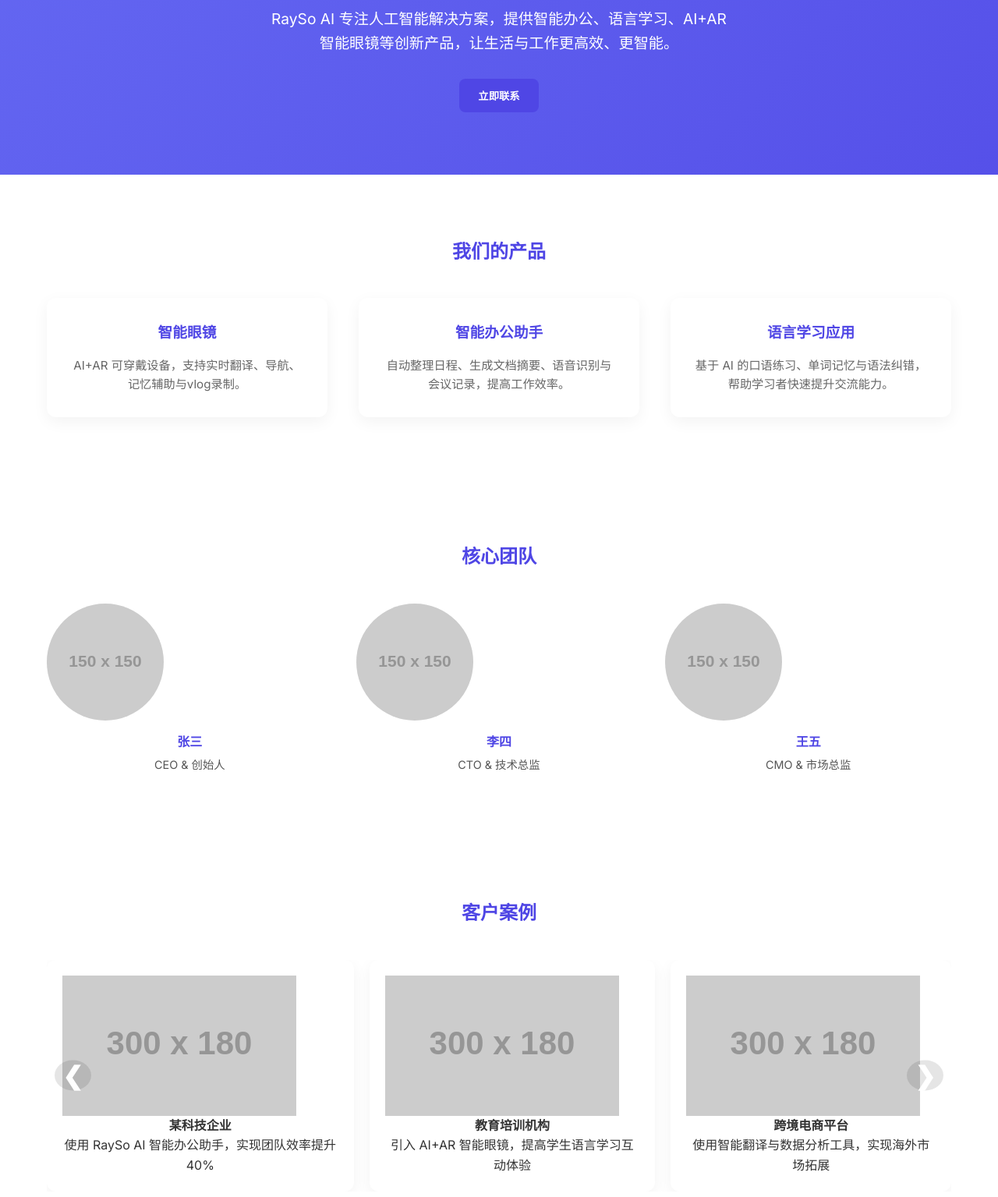
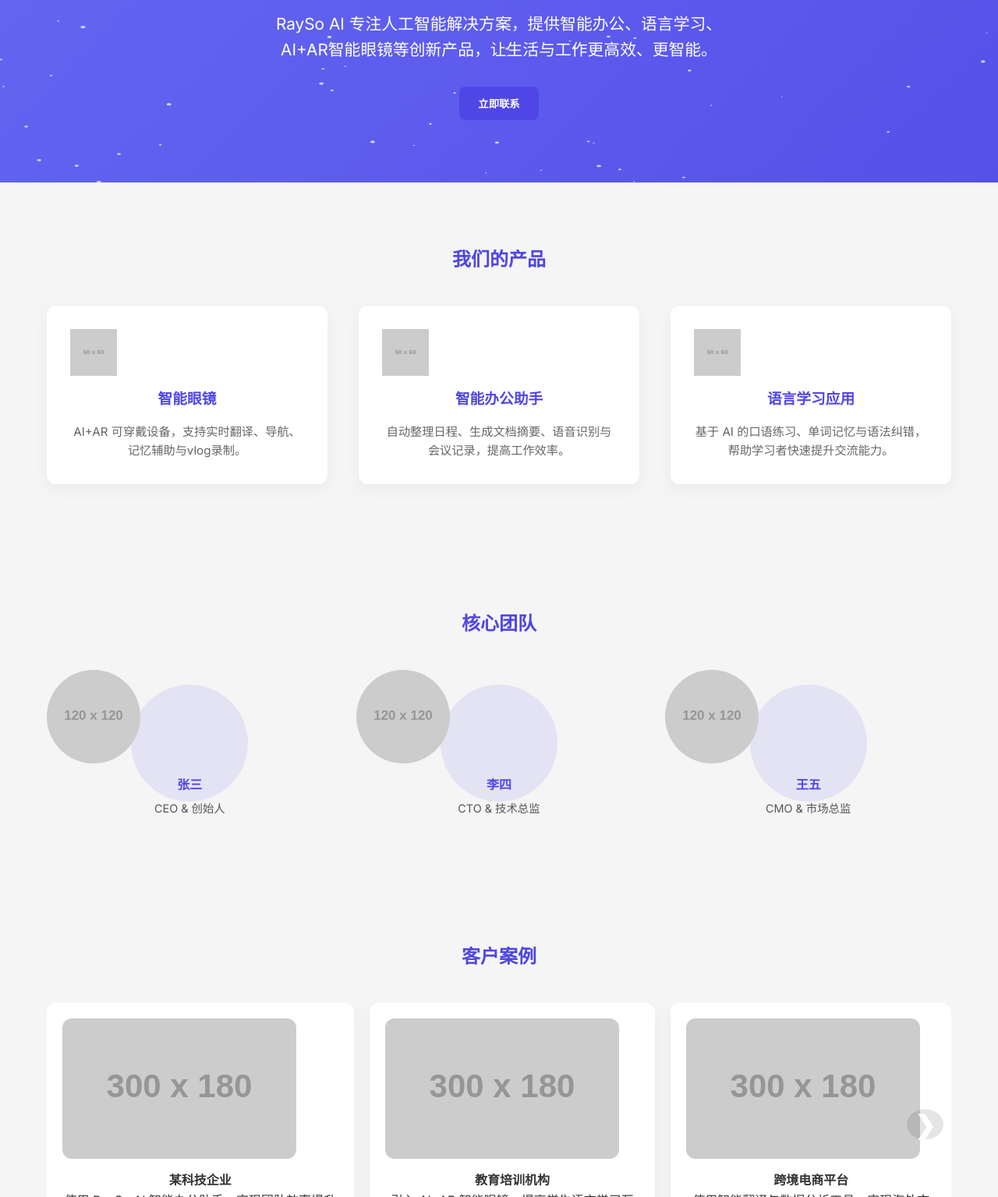
Before and after one commit to RayShen520/seo-article-generator, a plain HTML site: page index.html in a window 1280 px wide. Shown: the part 281-1816 px from the top of the page at 78% size. Drawn offline with nearby package versions, Linux system fonts and the light colour scheme; placeholder pictures from the web are drawn by us.

Commit message:
Add files via upload

```diff
--- a/index.html
+++ b/index.html
@@ -7,78 +7,73 @@
   <title>RaySo AI - 智能科技引领未来</title>
   <link href="https://fonts.googleapis.com/css2?family=Inter:wght@400;600;700&display=swap" rel="stylesheet">
   <style>
-    /* 全局样式 */
-    * { margin: 0; padding: 0; box-sizing: border-box; font-family: 'Inter', sans-serif; }
-    body { line-height: 1.6; color: #333; scroll-behavior: smooth; }
-    a { text-decoration: none; color: inherit; }
-    img { max-width: 100%; display: block; }
-    section { padding: 80px 20px; }
-    .container { max-width: 1200px; margin: 0 auto; }
-    button { cursor: pointer; border: none; border-radius: 8px; padding: 12px 24px; background: #4f46e5; color: #fff; font-weight: 600; transition: all 0.3s; }
-    button:hover { background: #3730a3; transform: translateY(-2px); }
+    * {margin:0;padding:0;box-sizing:border-box;font-family:'Inter',sans-serif;}
+    body{line-height:1.6;color:#333;scroll-behavior:smooth;background:#f5f5f5;overflow-x:hidden;}
+    a{text-decoration:none;color:inherit;}
+    img{max-width:100%;display:block;}
+    section{padding:80px 20px;position:relative;}
+    .container{max-width:1200px;margin:0 auto;}
+    button{cursor:pointer;border:none;border-radius:8px;padding:12px 24px;background:#4f46e5;color:#fff;font-weight:600;transition:all 0.3s;}
+    button:hover{background:#3730a3;transform:translateY(-2px);}
 
     /* 导航 */
-    nav { display: flex; justify-content: space-between; align-items: center; padding: 20px; background: #fff; position: sticky; top: 0; z-index: 1000; box-shadow: 0 2px 6px rgba(0,0,0,0.05);}
-    nav .logo { font-size: 1.5rem; font-weight: 700; color: #4f46e5; }
-    nav ul { display: flex; gap: 20px; list-style: none; }
-    nav ul li { font-weight: 500; }
-    nav ul li a:hover { color: #4f46e5; }
+    nav{display:flex;justify-content:space-between;align-items:center;padding:20px;background:#fff;position:sticky;top:0;z-index:1000;box-shadow:0 2px 6px rgba(0,0,0,0.05);}
+    nav .logo{font-size:1.5rem;font-weight:700;color:#4f46e5;}
+    nav ul{display:flex;gap:20px;list-style:none;}
+    nav ul li{font-weight:500;}
+    nav ul li a:hover{color:#4f46e5;}
 
     /* Hero */
-    .hero { display: flex; flex-direction: column; align-items: center; justify-content: center; text-align: center; padding: 120px 20px 80px; background: linear-gradient(-45deg, #4f46e5, #6366f1, #8b5cf6, #4f46e5); background-size: 400% 400%; color: #fff; animation: gradientBG 15s ease infinite; }
-    @keyframes gradientBG {
-      0% { background-position: 0% 50%; }
-      50% { background-position: 100% 50%; }
-      100% { background-position: 0% 50%; }
-    }
-    .hero h1 { font-size: 2.8rem; margin-bottom: 20px; opacity:0; transform:translateY(30px); transition: all 1s ease; }
-    .hero p { font-size: 1.2rem; margin-bottom: 30px; max-width: 600px; opacity:0; transform:translateY(30px); transition: all 1s ease 0.3s; }
+    .hero{display:flex;flex-direction:column;align-items:center;justify-content:center;text-align:center;padding:120px 20px 80px;
+          background:linear-gradient(-45deg,#4f46e5,#6366f1,#8b5cf6,#4f46e5);background-size:400% 400%;color:#fff;animation:gradientBG 15s ease infinite;position:relative;overflow:hidden;}
+    @keyframes gradientBG{0%{background-position:0% 50%}50%{background-position:100% 50%}100%{background-position:0% 50%}}
+    .hero h1{font-size:3rem;margin-bottom:20px;opacity:0;transform:translateY(30px);transition:all 1s ease;}
+    .hero p{font-size:1.3rem;margin-bottom:30px;max-width:600px;opacity:0;transform:translateY(30px);transition:all 1s ease 0.3s;}
+    #particles-canvas{position:absolute;top:0;left:0;width:100%;height:100%;z-index:0;}
 
     /* 产品模块 */
-    .products { display: grid; grid-template-columns: repeat(auto-fit, minmax(280px, 1fr)); gap: 40px; margin-top: 40px; }
-    .product-card { background: #fff; padding: 30px; border-radius: 12px; box-shadow: 0 6px 20px rgba(0,0,0,0.05); text-align: center; transition: all 0.5s; opacity:0; transform:translateY(30px); }
-    .product-card:hover { transform: translateY(-10px) scale(1.05); box-shadow: 0 10px 30px rgba(0,0,0,0.1); }
-    .product-card h3 { margin-bottom: 15px; color: #4f46e5; }
-    .product-card p { color: #666; font-size: 0.95rem; }
+    .products{display:grid;grid-template-columns:repeat(auto-fit,minmax(280px,1fr));gap:40px;margin-top:40px;}
+    .product-card{background:#fff;padding:30px;border-radius:12px;box-shadow:0 6px 20px rgba(0,0,0,0.05);text-align:center;transition:all 0.5s;opacity:0;transform:translateY(30px);position:relative;}
+    .product-card:hover{transform:translateY(-10px) scale(1.05);box-shadow:0 10px 30px rgba(0,0,0,0.1);}
+    .product-card img.icon{width:60px;margin-bottom:15px;transition:transform 0.5s;}
+    .product-card:hover img.icon{transform:translateY(-5px) scale(1.1);}
+    .product-card h3{margin-bottom:15px;color:#4f46e5;}
+    .product-card p{color:#666;font-size:0.95rem;}
 
     /* 团队模块 */
-    .team { display: grid; grid-template-columns: repeat(auto-fit, minmax(220px, 1fr)); gap: 30px; margin-top: 40px; }
-    .member-card { text-align: center; opacity:0; transform:translateY(30px); transition: all 0.5s; }
-    .member-card img { border-radius: 50%; margin-bottom: 15px; }
-    .member-card h4 { margin-bottom: 5px; color: #4f46e5; }
-    .member-card p { font-size: 0.9rem; color: #555; }
+    .team{display:grid;grid-template-columns:repeat(auto-fit,minmax(220px,1fr));gap:30px;margin-top:40px;}
+    .member-card{text-align:center;opacity:0;transform:translateY(30px);transition:all 0.5s;position:relative;}
+    .member-card img{border-radius:50%;margin-bottom:15px;width:120px;height:120px;}
+    .member-card h4{margin-bottom:5px;color:#4f46e5;}
+    .member-card p{font-size:0.9rem;color:#555;}
+    .member-card .circle-bg{position:absolute;top:50%;left:50%;width:150px;height:150px;margin:-75px 0 0 -75px;border-radius:50%;background:rgba(79,70,229,0.1);z-index:-1;transition:all 0.5s;}
+    .member-card:hover .circle-bg{transform:scale(1.1);}
+
+    /* 客户案例轮播 */
+    .carousel{position:relative;overflow:hidden;margin-top:40px;}
+    .carousel-track{display:flex;transition:transform 0.5s ease;gap:20px;}
+    .case-card{min-width:300px;background:#fff;border-radius:12px;padding:20px;box-shadow:0 6px 20px rgba(0,0,0,0.05);text-align:center;opacity:0;transform:translateY(30px);}
+    .case-card img{border-radius:12px;margin-bottom:15px;}
+    .carousel button{position:absolute;top:50%;transform:translateY(-50%);background:rgba(0,0,0,0.1);border:none;font-size:2rem;padding:0 10px;border-radius:50%;cursor:pointer;transition:0.3s;}
+    .carousel button:hover{background:rgba(0,0,0,0.2);}
+    .prev{left:10px;}
+    .next{right:10px;}
+    @media (max-width:768px){.case-card{min-width:80%;}}
+
+    /* AI+AR 产品互动效果 */
+    .interactive-demo{display:flex;justify-content:center;margin-top:40px;}
+    #three-container{width:400px;height:300px;}
+    @media(max-width:768px){#three-container{width:80%;height:250px;}}
 
     /* 联系我们模块 */
-    .contact form { max-width: 600px; margin: 0 auto; display: flex; flex-direction: column; gap: 15px; opacity:0; transform:translateY(30px); transition: all 0.5s; }
-    .contact input, .contact textarea { padding: 12px; border: 1px solid #ccc; border-radius: 8px; width: 100%; font-size: 1rem; }
-    .contact textarea { resize: vertical; min-height: 120px; }
-
-    /* 客户案例轮播 */
-    .carousel { position: relative; overflow: hidden; margin-top:40px; }
-    .carousel-track { display: flex; transition: transform 0.5s ease; gap: 20px; }
-    .case-card { min-width: 300px; background:#fff; border-radius:12px; padding:20px; box-shadow:0 6px 20px rgba(0,0,0,0.05); text-align:center; }
-    .carousel button { position: absolute; top:50%; transform: translateY(-50%); background: rgba(0,0,0,0.1); border:none; font-size:2rem; padding:0 10px; border-radius:50%; cursor:pointer; transition:0.3s; }
-    .carousel button:hover { background: rgba(0,0,0,0.2); }
-    .prev { left: 10px; }
-    .next { right: 10px; }
-    @media (max-width:768px){ .case-card { min-width: 80%; } }
-
-    /* AI+AR 产品互动效果 */
-    .interactive-demo { display:flex; justify-content:center; margin-top:40px; }
-    .product-img { position:relative; width:400px; transition: transform 0.5s; }
-    .product-img:hover { transform: scale(1.05) rotateY(10deg); }
-    .feature { position:absolute; background: rgba(79,70,229,0.8); color:#fff; padding:5px 10px; border-radius:6px; font-size:0.9rem; pointer-events:none; opacity:0; transition:0.5s; }
-    .product-img:hover .feature { opacity:1; }
-    @media(max-width:768px){ .product-img{ width:80%; } }
+    .contact{background:rgba(255,255,255,0.8);backdrop-filter:blur(10px);border-radius:12px;}
+    .contact form{max-width:600px;margin:0 auto;display:flex;flex-direction:column;gap:15px;opacity:0;transform:translateY(30px);transition:all 0.5s;}
+    .contact input,.contact textarea{padding:12px;border:1px solid #ccc;border-radius:8px;width:100%;font-size:1rem;transition:0.3s;}
+    .contact input:focus,.contact textarea:focus{border-color:#4f46e5;outline:none;box-shadow:0 0 10px rgba(79,70,229,0.3);}
+    .contact button{align-self:center;}
 
     /* Footer */
-    footer { text-align: center; padding: 30px 20px; background: #f9f9f9; font-size: 0.9rem; color: #666; }
-
-    /* 响应式 */
-    @media (max-width: 768px) {
-      .hero h1 { font-size: 2rem; }
-      .hero p { font-size: 1rem; }
-    }
+    footer{text-align:center;padding:30px 20px;background:#f9f9f9;font-size:0.9rem;color:#666;}
   </style>
 </head>
 <body>
@@ -97,6 +92,7 @@
 
   <!-- Hero -->
   <section class="hero">
+    <canvas id="particles-canvas"></canvas>
     <h1 class="fade-up">智能科技，引领未来</h1>
     <p class="fade-up">RaySo AI 专注人工智能解决方案，提供智能办公、语言学习、AI+AR智能眼镜等创新产品，让生活与工作更高效、更智能。</p>
     <button onclick="document.getElementById('contact').scrollIntoView({behavior:'smooth'})">立即联系</button>
@@ -104,66 +100,33 @@
 
   <!-- 产品 -->
   <section id="products" class="container">
-    <h2 style="text-align:center; color:#4f46e5;">我们的产品</h2>
+    <h2 style="text-align:center;color:#4f46e5;">我们的产品</h2>
     <div class="products">
-      <div class="product-card">
-        <h3>智能眼镜</h3>
-        <p>AI+AR 可穿戴设备，支持实时翻译、导航、记忆辅助与vlog录制。</p>
-      </div>
-      <div class="product-card">
-        <h3>智能办公助手</h3>
-        <p>自动整理日程、生成文档摘要、语音识别与会议记录，提高工作效率。</p>
-      </div>
-      <div class="product-card">
-        <h3>语言学习应用</h3>
-        <p>基于 AI 的口语练习、单词记忆与语法纠错，帮助学习者快速提升交流能力。</p>
-      </div>
+      <div class="product-card"><img class="icon" src="https://via.placeholder.com/60" alt="眼镜图标"><h3>智能眼镜</h3><p>AI+AR 可穿戴设备，支持实时翻译、导航、记忆辅助与vlog录制。</p></div>
+      <div class="product-card"><img class="icon" src="https://via.placeholder.com/60" alt="办公图标"><h3>智能办公助手</h3><p>自动整理日程、生成文档摘要、语音识别与会议记录，提高工作效率。</p></div>
+      <div class="product-card"><img class="icon" src="https://via.placeholder.com/60" alt="学习图标"><h3>语言学习应用</h3><p>基于 AI 的口语练习、单词记忆与语法纠错，帮助学习者快速提升交流能力。</p></div>
     </div>
   </section>
 
   <!-- 团队 -->
   <section id="team" class="container">
-    <h2 style="text-align:center; color:#4f46e5;">核心团队</h2>
+    <h2 style="text-align:center;color:#4f46e5;">核心团队</h2>
     <div class="team">
-      <div class="member-card">
-        <img src="https://via.placeholder.com/150" alt="CEO">
-        <h4>张三</h4>
-        <p>CEO & 创始人</p>
-      </div>
-      <div class="member-card">
-        <img src="https://via.placeholder.com/150" alt="CTO">
-        <h4>李四</h4>
-        <p>CTO & 技术总监</p>
-      </div>
-      <div class="member-card">
-        <img src="https://via.placeholder.com/150" alt="CMO">
-        <h4>王五</h4>
-        <p>CMO & 市场总监</p>
-      </div>
+      <div class="member-card"><div class="circle-bg"></div><img src="https://via.placeholder.com/120" alt="CEO"><h4>张三</h4><p>CEO & 创始人</p></div>
+      <div class="member-card"><div class="circle-bg"></div><img src="https://via.placeholder.com/120" alt="CTO"><h4>李四</h4><p>CTO & 技术总监</p></div>
+      <div class="member-card"><div class="circle-bg"></div><img src="https://via.placeholder.com/120" alt="CMO"><h4>王五</h4><p>CMO & 市场总监</p></div>
     </div>
   </section>
 
   <!-- 客户案例轮播 -->
   <section id="cases" class="container">
-    <h2 style="text-align:center; color:#4f46e5;">客户案例</h2>
+    <h2 style="text-align:center;color:#4f46e5;">客户案例</h2>
     <div class="carousel">
       <button class="prev">&#10094;</button>
       <div class="carousel-track">
-        <div class="case-card">
-          <img src="https://via.placeholder.com/300x180" alt="客户1">
-          <h4>某科技企业</h4>
-          <p>使用 RaySo AI 智能办公助手，实现团队效率提升 40%</p>
-        </div>
-        <div class="case-card">
-          <img src="https://via.placeholder.com/300x180" alt="客户2">
-          <h4>教育培训机构</h4>
-          <p>引入 AI+AR 智能眼镜，提高学生语言学习互动体验</p>
-        </div>
-        <div class="case-card">
-          <img src="https://via.placeholder.com/300x180" alt="客户3">
-          <h4>跨境电商平台</h4>
-          <p>使用智能翻译与数据分析工具，实现海外市场拓展</p>
-        </div>
+        <div class="case-card"><img src="https://via.placeholder.com/300x180" alt="客户1"><h4>某科技企业</h4><p>使用 RaySo AI 智能办公助手，实现团队效率提升 40%</p></div>
+        <div class="case-card"><img src="https://via.placeholder.com/300x180" alt="客户2"><h4>教育培训机构</h4><p>引入 AI+AR 智能眼镜，提高学生语言学习互动体验</p></div>
+        <div class="case-card"><img src="https://via.placeholder.com/300x180" alt="客户3"><h4>跨境电商平台</h4><p>使用智能翻译与数据分析工具，实现海外市场拓展</p></div>
       </div>
       <button class="next">&#10095;</button>
     </div>
@@ -171,20 +134,15 @@
 
   <!-- AI+AR 产品互动效果 -->
   <section id="interactive" class="container">
-    <h2 style="text-align:center; color:#4f46e5;">AI+AR 智能眼镜互动展示</h2>
+    <h2 style="text-align:center;color:#4f46e5;">AI+AR 智能眼镜互动展示</h2>
     <div class="interactive-demo">
-      <div class="product-img">
-        <img src="https://via.placeholder.com/400x300" alt="智能眼镜">
-        <div class="feature" style="top:20%; left:60%;">实时翻译</div>
-        <div class="feature" style="top:50%; left:30%;">导航提示</div>
-        <div class="feature" style="top:70%; left:70%;">vlog录制</div>
-      </div>
+      <div id="three-container"></div>
     </div>
   </section>
 
   <!-- 联系我们 -->
   <section id="contact" class="contact container">
-    <h2 style="text-align:center; color:#4f46e5;">联系我们</h2>
+    <h2 style="text-align:center;color:#4f46e5;">联系我们</h2>
     <form action="https://formspree.io/f/yourformid" method="POST">
       <input type="text" name="name" placeholder="姓名" required>
       <input type="email" name="email" placeholder="邮箱" required>
@@ -194,41 +152,63 @@
   </section>
 
   <!-- Footer -->
-  <footer>
-    &copy; 2025 RaySo AI. 保留所有权利.
-  </footer>
+  <footer>&copy; 2025 RaySo AI. 保留所有权利.</footer>
 
-  <!-- JS 动画 & 客户案例轮播 -->
+  <!-- JS -->
+  <script src="https://cdn.jsdelivr.net/npm/three@0.158.0/build/three.min.js"></script>
+  <script src="https://cdn.jsdelivr.net/npm/three@0.158.0/examples/js/controls/OrbitControls.js"></script>
+  <script src="https://cdn.jsdelivr.net/npm/three@0.158.0/examples/js/loaders/GLTFLoader.js"></script>
   <script>
     // 滚动动画
-    const fadeElements = document.querySelectorAll('.fade-up, .product-card, .member-card, .contact form');
-    function handleScroll() {
-      const triggerBottom = window.innerHeight * 0.85;
-      fadeElements.forEach(el => {
-        const boxTop = el.getBoundingClientRect().top;
-        if(boxTop < triggerBottom){
-          el.style.opacity = 1;
-          el.style.transform = 'translateY(0)';
-        }
-      });
-    }
-    window.addEventListener('scroll', handleScroll);
-    window.addEventListener('load', handleScroll);
+    const fadeElements = document.querySelectorAll('.fade-up,.product-card,.member-card,.case-card,.contact form');
+    function handleScroll(){ const triggerBottom = window.innerHeight*0.85; fadeElements.forEach(el=>{ const boxTop = el.getBoundingClientRect().top; if(boxTop<triggerBottom){ el.style.opacity=1; el.style.transform='translateY(0)'; } }); }
+    window.addEventListener('scroll',handleScroll); window.addEventListener('load',handleScroll);
 
     // 客户案例轮播
-    const track = document.querySelector('.carousel-track');
-    const prevBtn = document.querySelector('.prev');
-    const nextBtn = document.querySelector('.next');
-    let index = 0;
+    const track=document.querySelector('.carousel-track'); const prevBtn=document.querySelector('.prev'); const nextBtn=document.querySelector('.next'); let index=0;
+    function updateCarousel(){ const width=track.children[0].offsetWidth+20; track.style.transform=`translateX(${-index*width}px)`; }
+    nextBtn.addEventListener('click',()=>{index=(index+1)%track.children.length;updateCarousel();});
+    prevBtn.addEventListener('click',()=>{index=(index-1+track.children.length)%track.children.length;updateCarousel();});
+    window.addEventListener('resize',updateCarousel);
 
-    function updateCarousel(){
-      const width = track.children[0].offsetWidth + 20;
-      track.style.transform = `translateX(${-index * width}px)`;
-    }
+    // Hero 粒子背景
+    const canvas=document.getElementById('particles-canvas'); const ctx=canvas.getContext('2d'); let particles=[];
+    function resizeCanvas(){canvas.width=window.innerWidth;canvas.height=window.innerHeight;}
+    window.addEventListener('resize',resizeCanvas); resizeCanvas();
+    for(let i=0;i<80;i++){particles.push({x:Math.random()*canvas.width,y:Math.random()*canvas.height,radius:Math.random()*2+1,speed:Math.random()*0.5+0.2});}
+    function drawParticles(){ctx.clearRect(0,0,canvas.width,canvas.height);ctx.fillStyle='rgba(255,255,255,0.7)';
+      particles.forEach(p=>{ctx.beginPath();ctx.arc(p.x,p.y,p.radius,0,Math.PI*2);ctx.fill();p.y-=p.speed;if(p.y<0)p.y=canvas.height;}); requestAnimationFrame(drawParticles);}
+    drawParticles();
 
-    nextBtn.addEventListener('click', ()=>{ index = (index+1) % track.children.length; updateCarousel(); });
-    prevBtn.addEventListener('click', ()=>{ index = (index-1+track.children.length) % track.children.length; updateCarousel(); });
-    window.addEventListener('resize', updateCarousel);
+    // Three.js 3D 模型
+    const container = document.getElementById('three-container');
+    const scene = new THREE.Scene();
+    const camera = new THREE.PerspectiveCamera(45, container.clientWidth/container.clientHeight,0.1,1000);
+    camera.position.set(0,1.5,3);
+    const renderer = new THREE.WebGLRenderer({antialias:true,alpha:true});
+    renderer.setSize(container.clientWidth, container.clientHeight);
+    container.appendChild(renderer.domElement);
+    const controls = new THREE.OrbitControls(camera, renderer.domElement);
+    controls.enableZoom = true;
+
+    // 光源
+    const ambient = new THREE.AmbientLight(0xffffff,0.6);
+    const dirLight = new THREE.DirectionalLight(0xffffff,0.8);
+    dirLight.position.set(5,10,7.5);
+    scene.add(ambient, dirLight);
+
+    // 加载示例模型(用 placeholder，可替换为真实 GLB)
+    const loader = new THREE.GLTFLoader();
+    loader.load('https://threejs.org/examples/models/gltf/DamagedHelmet/glTF/DamagedHelmet.gltf', function(gltf){
+      const model = gltf.scene;
+      model.scale.set(2,2,2);
+      scene.add(model);
+      animate();
+    });
+
+    function animate(){ requestAnimationFrame(animate); renderer.render(scene, camera); controls.update();}
+    window.addEventListener('resize',()=>{camera.aspect=container.clientWidth/container.clientHeight;camera.updateProjectionMatrix();renderer.setSize(container.clientWidth, container.clientHeight);});
   </script>
+
 </body>
 </html>
```
